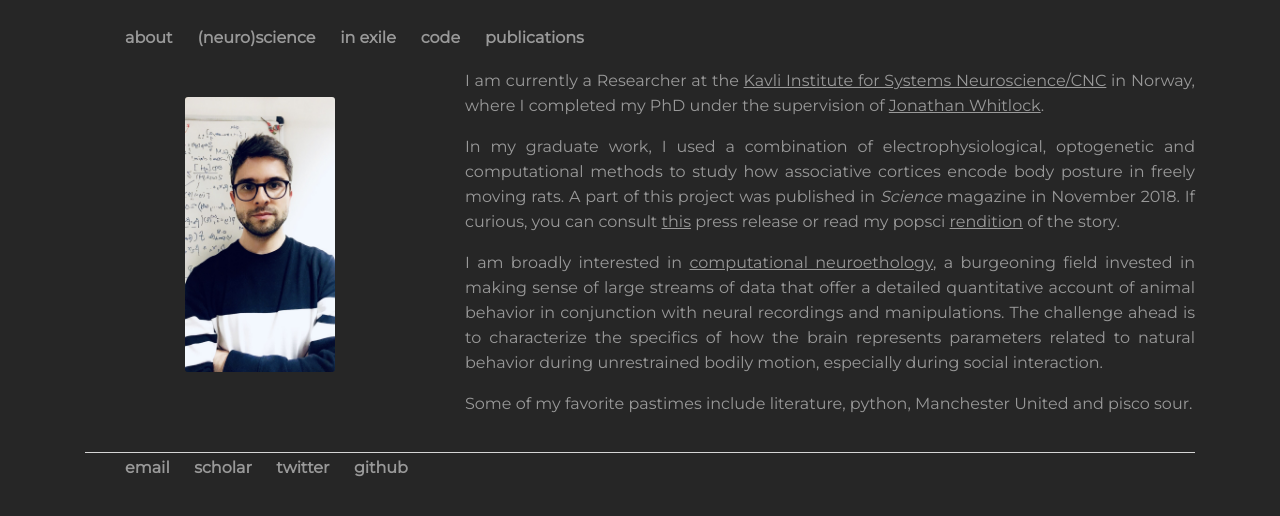
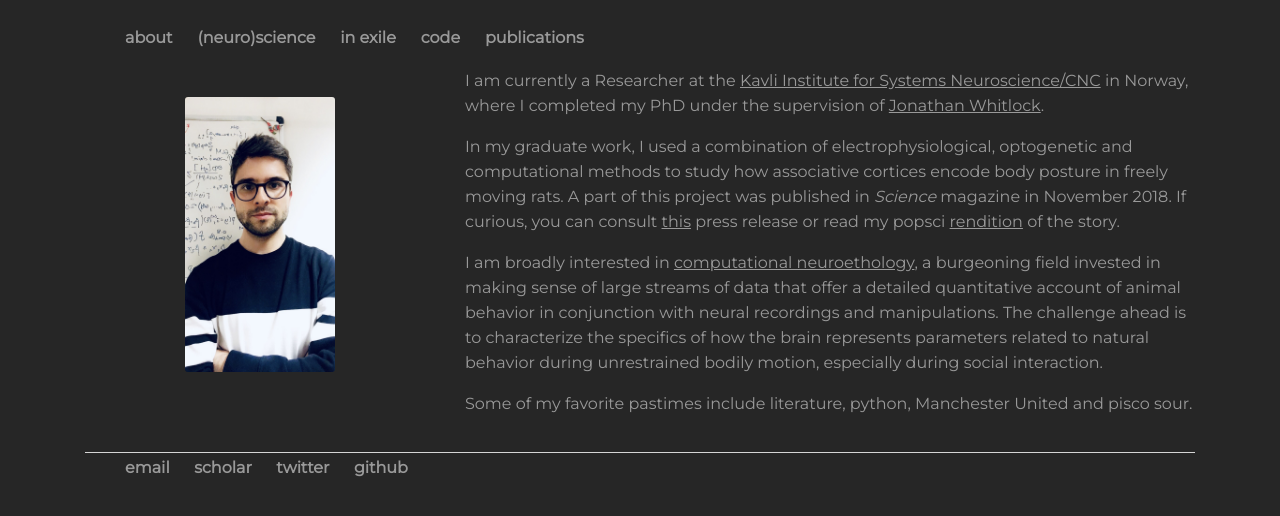
Before and after one commit to bartulem/bartulem.github.io, a Jekyll site: the page built from about/index.html, in a window 1280 px wide. Shown: the top 516 px of the page. Built offline with Jekyll 4.4.1, drawn with Linux system fonts in a browser that asks for light colours.

Commit message:
Update main.css

```diff
--- a/css/main.css
+++ b/css/main.css
@@ -36,11 +36,11 @@
 .container > hr { margin: 30px 0; }
 .container > hr.footer {margin-bottom: 15px; }
 
-/* Jumbotron */
+/* Jumbotron text-align: justify; text-justify: inter-word; */
 .jumbotron { margin: 80px 0; }
 .jumbotron h1 { font-size: 72px; line-height: 1; }
 .jumbotron .btn { font-size: 21px; padding: 14px 24px; }
-.marketing p { font-family: 'Montserrat', Helvetica, sans-serif; font-size: 16px; line-height: 25px; color: #999999; text-align: justify; text-justify: inter-word;}
+.marketing p { font-family: 'Montserrat', Helvetica, sans-serif; font-size: 16px; line-height: 25px; color: #999999; }
 .marketing p.lead { font-family: 'Montserrat', Helvetica, sans-serif; font-size: 16px; line-height: 30px; }
 
 
```
